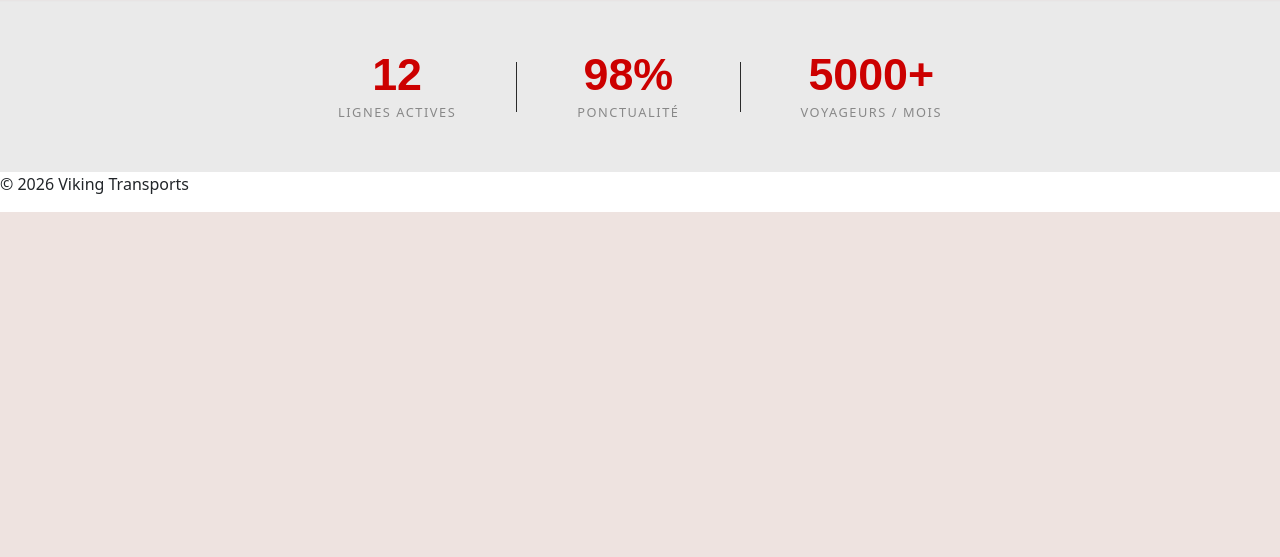
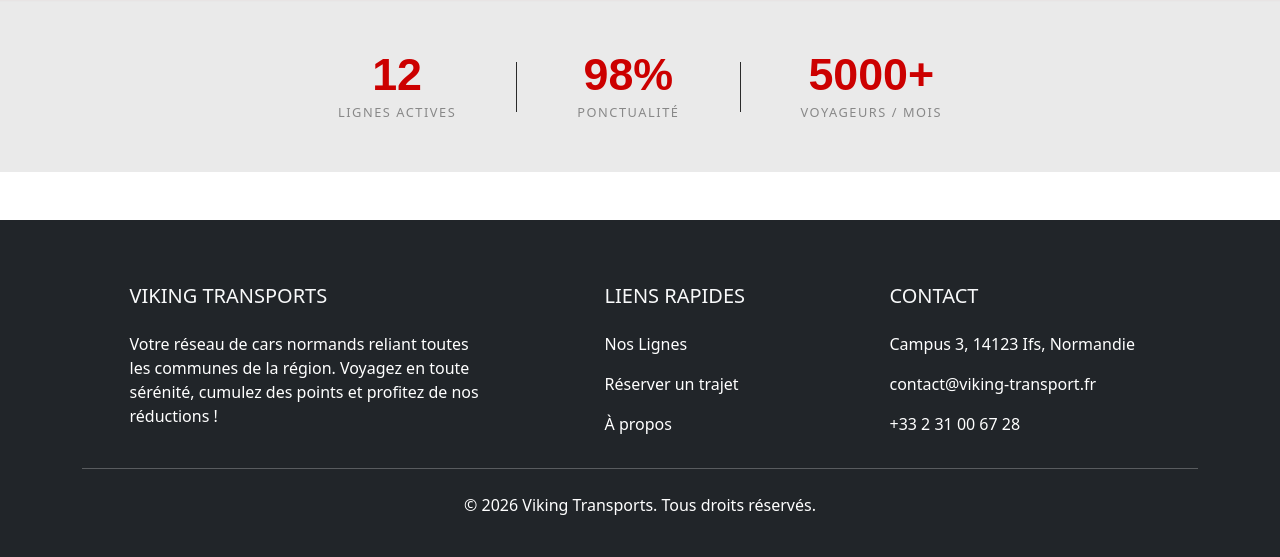
Before and after one commit to Paul272007/SAE_2_456, a PHP site: page / in a window 1280 px wide. Shown: the part 1331-1888 px from the top of the page. Before the commit the page ends 1543 px from the top, so only its background shows below. Run offline with PHP 8.4, Linux system fonts and the light colour scheme.

Commit message:
ajout d'un footer

```diff
--- a/views/layout.twig
+++ b/views/layout.twig
@@ -77,9 +77,45 @@
         {% block content %}{% endblock %}
     </main>
 
-    <footer>
-        <p>&copy; 2026 {{ site }}</p>
-    </footer>
+    <footer class="bg-dark text-white pt-5 pb-4 mt-5">
+    <div class="container text-center text-md-start">
+        <div class="row text-center text-md-start">
+
+            <div class="col-md-4 col-lg-4 col-xl-4 mx-auto mt-3">
+                <h5 class="text-uppercase mb-4 font-weight-bold text-light">{{ site }}</h5>
+                <p>
+                    Votre réseau de cars normands reliant toutes les communes de la région.
+                    Voyagez en toute sérénité, cumulez des points et profitez de nos réductions !
+                </p>
+            </div>
+
+            <div class="col-md-3 col-lg-2 col-xl-2 mx-auto mt-3">
+                <h5 class="text-uppercase mb-4 font-weight-bold text-light">Liens rapides</h5>
+                <p><a href="index.php?route=lines" class="text-white text-decoration-none">Nos Lignes</a></p>
+                <p><a href="index.php?route=reservation" class="text-white text-decoration-none">Réserver un trajet</a></p>
+                <p><a href="index.php?route=about" class="text-white text-decoration-none">À propos</a></p>
+            </div>
+
+            <div class="col-md-4 col-lg-3 col-xl-3 mx-auto mt-3">
+                <h5 class="text-uppercase mb-4 font-weight-bold text-light">Contact</h5>
+                <p> Campus 3, 14123 Ifs, Normandie</p>
+                <p> contact@viking-transport.fr</p>
+                <p> +33 2 31 00 67 28</p>
+            </div>
+
+        </div>
+
+        <hr class="mb-4">
+
+        <div class="row align-items-center">
+            <div class="col-12 text-center">
+                <link rel="icon" type="image/png" href="images/favicon.png">
+                <p class="mb-0">&copy; 2026 {{ site }}. Tous droits réservés.</p>
+                <p id="horloge"></p>
+            </div>
+        </div>
+    </div>
+</footer>
 
     {% if javascript %}
         <script src="{{ javascript }}"></script>
```
Also changed, not shown: scripts/layout.js (added, +23 -0 lines).
